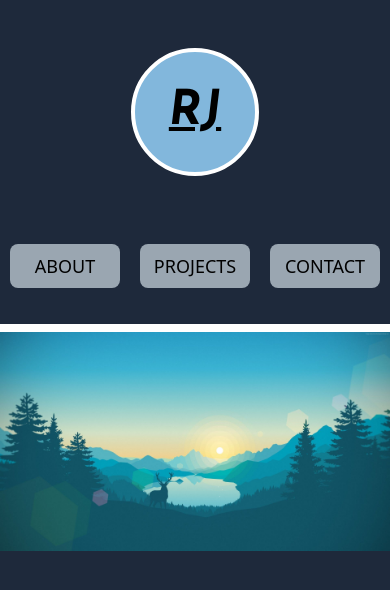
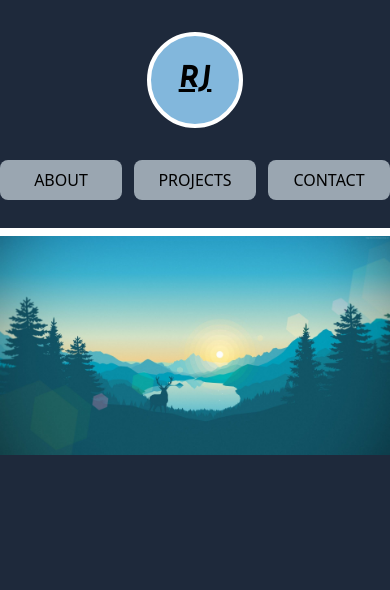
Before and after one commit to RobJJ/portfolio, a React (Create React App) app: page / in a window 390 px wide. Shown: the top 590 px of the page. Built offline with nearby package versions, Linux system fonts and the light colour scheme.

Commit message:
Responsive changes

```diff
--- a/public/index.html
+++ b/public/index.html
@@ -25,7 +25,7 @@
       work correctly both with client-side routing and a non-root public URL.
       Learn how to configure a non-root public URL by running `npm run build`.
     -->
-    <title>React App</title>
+    <title>Rob Johnsen</title>
   </head>
   <body>
     <noscript>You need to enable JavaScript to run this app.</noscript>
--- a/src/About/focus.component.js
+++ b/src/About/focus.component.js
@@ -2,7 +2,7 @@ import React from "react";
 //
 const Focus = () => {
   return (
-    <article className="h-full w-full p-2 flex flex-col  text-base border-[#82B7DC] border-4 ">
+    <article className="h-full w-full p-2 flex flex-col  text-base border-[#82B7DC] border-4 phone:overflow-auto">
       <div>
         <h2 className="md:mt-2 mt-0 md:mb-0 mb-2 text-center font-infoText">
           I have thoroughly enjoyed this learning process, particularly in
--- a/src/About/info.component.js
+++ b/src/About/info.component.js
@@ -2,7 +2,7 @@ import React from "react";
 //
 const Info = () => {
   return (
-    <article className="h-full w-full flex flex-col font-infoFont text-xl border-[#82B7DC] border-4 text-center justify-center">
+    <article className="h-full w-full flex flex-col font-infoFont text-xl border-[#82B7DC] border-4 text-center justify-center ">
       <div className="h-full flex flex-col justify-around">
         <h1>Self taught frontend developer</h1>
         <h1>IB Mathematics and English Teacher</h1>
--- a/src/About/profilePic.component.js
+++ b/src/About/profilePic.component.js
@@ -3,8 +3,8 @@ import profileImage from "../Images/Profile Pic NoBG.png";
 //
 const ProfilePic = () => {
   return (
-    <article className="w-full border-4 border-[#82B7DC] flex justify-center">
-      <img className="h-full" src={profileImage} alt="profile" />
+    <article className="w-full border-4 border-[#82B7DC] flex justify-center phone:items-end">
+      <img className="h-full phone:h-auto" src={profileImage} alt="profile" />
     </article>
   );
 };
--- a/src/App.js
+++ b/src/App.js
@@ -54,15 +54,15 @@ function App() {
         onMouseOver={handleHover}
       >
         <div
-          className="my-0 mx-auto max-w-xs h-56 bg-slate-800 flex justify-center items-center"
+          className="my-0 mx-auto max-w-xs h-56 phone:h-40 bg-slate-800 flex justify-center items-center"
           data-tag="default"
         >
           <div
-            className="rounded-full bg-[#82B7DC] h-32 w-32 flex justify-center items-center border-white border-4 "
+            className="rounded-full bg-[#82B7DC] h-32 w-32 phone:h-24 phone:w-24 flex justify-center items-center border-white border-4 "
             data-tag="default"
           >
             <div
-              className="font-logoFont italic text-5xl underline"
+              className="font-logoFont italic text-5xl phone:text-3xl underline"
               data-tag="default"
             >
               RJ
@@ -72,11 +72,11 @@ function App() {
       </section>
 
       {/* NAVBAR SECTION */}
-      <nav className="bg-slate-800 mb-4 pt-5 pb-5">
-        <div className="bg-slate-800 my-0 mx-auto max-w-2xl h-auto flex justify-around items-center text-lg text-black ">
+      <nav className="bg-slate-800 mb-4 pt-5 phone:pt-0 pb-5 phone:mb-2">
+        <div className="bg-slate-800 my-0 mx-auto max-w-2xl h-auto flex justify-around items-center text-lg phone:text-base phone:gap-3 text-black ">
           <button
             type="button"
-            className="bg-[#9AA6B1] p-2 rounded-lg w-[110px] hover:text-white"
+            className="bg-[#9AA6B1] p-2 rounded-lg w-[110px] phone:w-64 phone:p-2 hover:text-white"
             data-tag="about"
             onClick={handleClick}
             // onMouseOut={handleHoverOut}
@@ -85,7 +85,7 @@ function App() {
           </button>
           <button
             type="button"
-            className="bg-[#9AA6B1] p-2 rounded-lg w-[110px] hover:text-white"
+            className="bg-[#9AA6B1] p-2 rounded-lg w-[110px] phone:w-64 phone:p-2 hover:text-white"
             data-tag="projects"
             onClick={handleClick}
           >
@@ -93,7 +93,7 @@ function App() {
           </button>
           <button
             type="button"
-            className="bg-[#9AA6B1] p-2 rounded-lg w-[110px] hover:text-white"
+            className="bg-[#9AA6B1] p-2 rounded-lg w-[110px] phone:w-64 phone:p-2 hover:text-white"
             data-tag="resume"
             onClick={handleClick}
           >
@@ -104,7 +104,7 @@ function App() {
 
       {/* DISPLAY SECTION */}
       <section className="bg-slate-800 ">
-        <div className=" my-0 mx-auto max-w-2xl h-80 relative overflow-hidden border-t-8 border-white">
+        <div className=" my-0 mx-auto max-w-2xl h-80  relative overflow-hidden border-t-8 border-white">
           {/* TOP LEVEL PAGE DISPLAY */}
           <div
             className={`bg-slate-800 h-full w-full  absolute transition-transform ease-linear duration-300 ${
--- a/src/Buttons/github.button.component.js
+++ b/src/Buttons/github.button.component.js
@@ -10,7 +10,7 @@ const Github = ({ url }) => {
   return (
     <button
       type="button"
-      className="text-gray-700 bg-[#82B7DC] hover:hover:text-white  rounded-full text-sm font-bold px-4 py-2.5 text-center inline-flex items-center m-2 "
+      className="text-gray-700 bg-[#82B7DC] hover:hover:text-white  rounded-full text-sm font-bold px-4 py-2.5 text-center inline-flex items-center m-2"
       onClick={() => handleGithubRequest(url)}
     >
       <svg
--- a/src/Projects/projects.component.js
+++ b/src/Projects/projects.component.js
@@ -26,7 +26,7 @@ const Projects = () => {
   const { title, desc, code, view } = projectData[index];
   //
   return (
-    <section className="h-full w-full flex justify-center items-center text-white">
+    <section className="h-full w-full flex justify-center items-center text-white ">
       {/* LEFT BUTTON */}
       <div className="p-3">
         <button
@@ -39,9 +39,13 @@ const Projects = () => {
       </div>
 
       {/* MAIN PROJECT INFO */}
-      <div className="flex flex-col items-center justify-center text-center">
-        <h2 className="font-bold text-2xl m-2 underline">{title}</h2>
-        <p className="m-2 text-justify">{desc}</p>
+      <div className=" flex flex-col items-center justify-center text-center h-full">
+        <h2 className="font-bold text-2xl m-2 underline phone:text-xl">
+          {title}
+        </h2>
+        <p className="m-2 text-justify phone:overflow-y-auto phone:h-52">
+          {desc}
+        </p>
         <div>
           <Github url={code} />
         </div>
--- a/tailwind.config.js
+++ b/tailwind.config.js
@@ -2,6 +2,9 @@
 module.exports = {
   content: ["./src/**/*.{js,jsx,ts,tsx}"],
   theme: {
+    screens: {
+      phone: { max: "420px" },
+    },
     extend: {},
     fontFamily: {
       logoFont: ["Josefin Sans", "sans-serif"],
```
